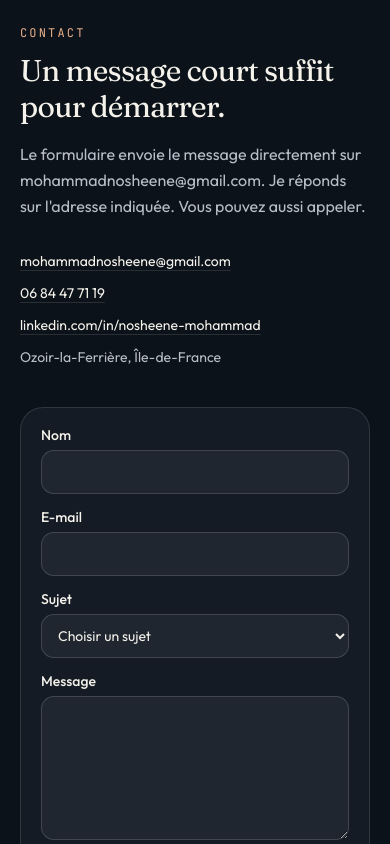
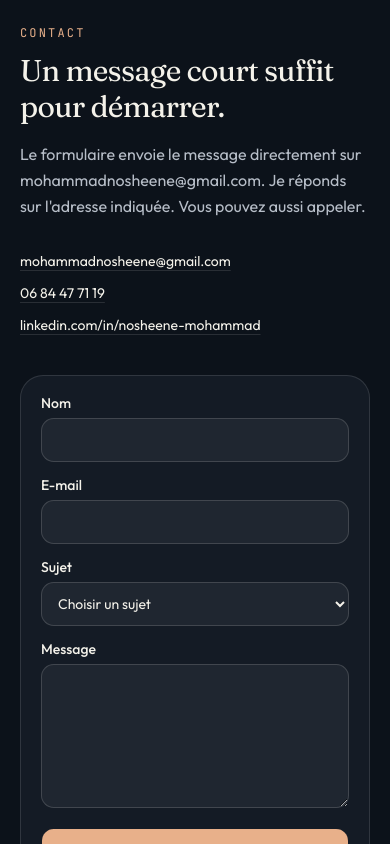
Before and after one commit to Nosheene/auto-port, a Next.js app: page / in a window 390 px wide. Shown: the part 11156-12000 px from the top of the page. Built offline with nearby package versions, Linux system fonts and the light colour scheme.

Commit message:
Retire Ozoir-la-Ferrière du bloc contact.
La ville n’apparaît plus en bas de page, à côté de l’e-mail, du téléphone et de LinkedIn.

Co-authored-by: mohammadnosheene <mohammadnosheene@gmail.com>

```diff
--- a/components/Contact.tsx
+++ b/components/Contact.tsx
@@ -117,9 +117,6 @@ export function Contact() {
               >
                 {profile.linkedinLabel}
               </a>
-            </li>
-            <li className="text-muted-foreground">
-              {profile.location}, {profile.region}
             </li>
           </ul>
         </div>
```
Also changed, not shown: 1 other file (tests, documents, lock files or other folders).
